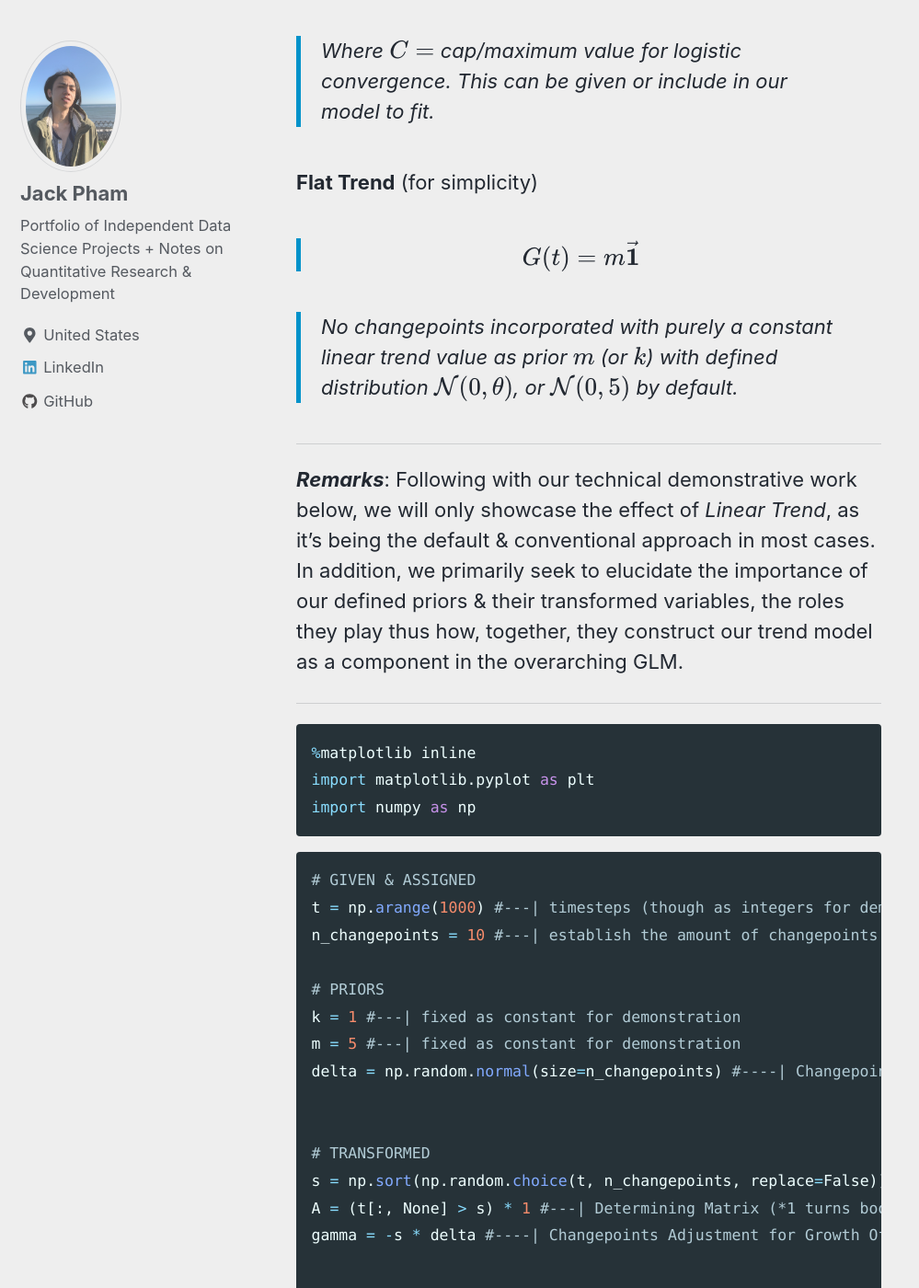
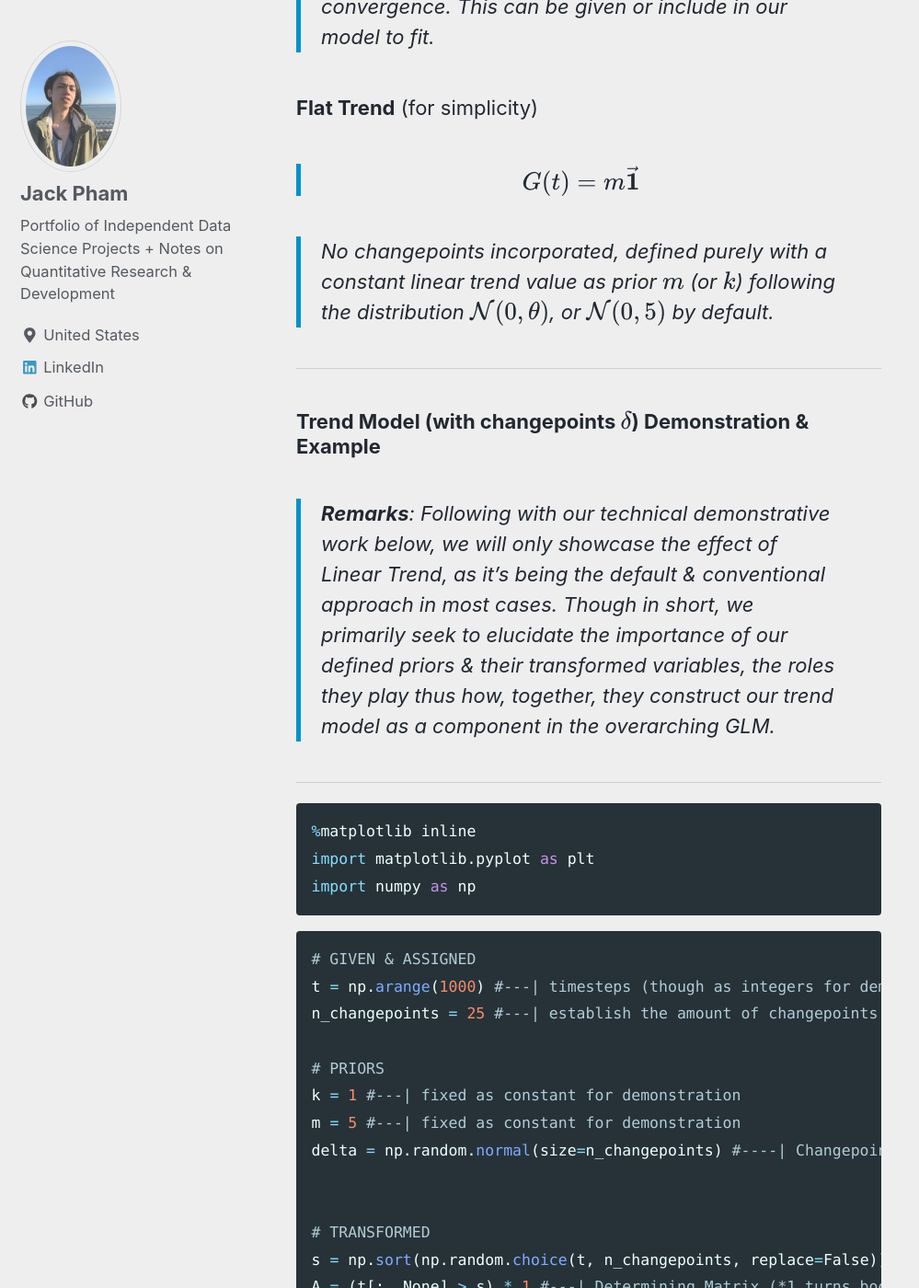
Before and after one commit to jp-quant/jp-quant.github.io, a Jekyll site: the page built from _posts/2020-09-18-fbprophet_bayesian_glm.md, in a window 1280 px wide and 1400 px high, scrolled down 12372 px. Shown: the whole window at 92% size, without its empty margins (0-999 px from the left). Built offline with Jekyll 4.4.1, drawn with Linux system fonts in a browser that asks for light colours; nearby versions of some CDN libraries; formulas are drawn with MathJax 3; some of the changed text lies outside the part shown.

Commit message:
new post 9-18-20

````diff
--- a/_posts/2020-09-18-fbprophet_bayesian_glm.md
+++ b/_posts/2020-09-18-fbprophet_bayesian_glm.md
@@ -123,20 +123,20 @@ Starting with the model's overarching formula:
 
 where, as **tensors**:
 
->$$\boldsymbol{Y}$$ = Observable to fit & predict (data of prediction target)
+- $$\boldsymbol{Y}$$ = Observable to fit & predict (data of prediction target)
 
-> $$\boldsymbol{G}$$ = Trend/Growth of $$\boldsymbol{Y}$$
+- $$\boldsymbol{G}$$ = Trend/Growth
 
-> $$\boldsymbol{S}_{m}$$ = Multiplicative Seasonal Components of $$\boldsymbol{Y}$$
+- $$\boldsymbol{S}_{m}$$ = Multiplicative Seasonal Components
 
-> $$\boldsymbol{S}_{a}$$ = Additive Seasonal Components of $$\boldsymbol{Y}$$
+- $$\boldsymbol{S}_{a}$$ = Additive Seasonal Components
 
-> $$\boldsymbol{\epsilon}$$ = Unknown Errors (set as  $$\sigma$$ of the observed by fbprophet) of $$\boldsymbol{Y}$$
+- $$\boldsymbol{\epsilon}$$ = Unknown Errors (set as $$\sigma$$ of the observed by fbprophet)
 
 ---
 ### Modeling Trend [$$\boldsymbol{G}(t)$$]
 ---
-Without worrying about their meanings at the moment, we first define **3 essential priors**:
+Without worrying about their meanings at the moment, we first define **3 essential priors** for our trend model:
 
 $$ k \sim \mathcal{N}(0,\theta)$$
 
@@ -178,13 +178,15 @@ work) of $$K$$ dimensional length
 
 > $$\boldsymbol{s} =\begin{bmatrix} s_1 & s_2  &\cdots  & s_n \end{bmatrix}$$
 
-> We then compute the matrix $$A$$ with dimension $$K$$ x $$N$$, with **boolean entries as binary integers** (1 = True, 0 = False), as:
+> We then compute the $$K$$ x $$N$$ matrix $$A$$, called the **Determining Matrix**, with **boolean entries as binaries** (1 = True, 0 = False):
 
 > $$A_t = \begin{bmatrix} t_{1} \geq s_1  & t_{1} \geq s_2  & \dots  & t_{1} \geq s_n \\ t_{2} \geq s_1  & t_{2} \geq s_2  & \dots  & t_{2} \geq s_n \\ \vdots & \vdots & \ddots & \vdots \\ t_{k} \geq s_1  & t_{k} \geq s_2 & \dots & t_{k} \geq s_n \end{bmatrix}$$
 
-> Lastly, from $$\delta$$ as the **changepoints adjustment** for the **growth rate**, we define a transformed variable $$\gamma$$ being the **changepoints adjustment** for the **growth offset**:
+> Lastly, from $$\delta$$ being the **changepoints adjustment for the growth rate**, we define a transformed variable:
 
 > $$\gamma = -s \delta$$
+
+> Where $$\gamma$$ being the **changepoints adjustment for the growth offset**.
 
 ---
 Now, with all the defined components to model our $$\boldsymbol{G}(t)$$, we proceed on using them to calculate **3 types of trends**:
@@ -200,12 +202,13 @@ Now, with all the defined components to model our $$\boldsymbol{G}(t)$$, we proc
 **Flat Trend** (for simplicity)
 > $$G(t) = m \vec{\boldsymbol{1}}$$
 
-> No changepoints incorporated with purely a constant linear trend value as prior $$m$$ (or $$k$$) with defined distribution $$\mathcal{N}(0,\theta)$$, or $$\mathcal{N}(0,5)$$ by default.
+> No changepoints incorporated, defined purely with a constant linear trend value as prior $$m$$ (or $$k$$) following the distribution $$\mathcal{N}(0,\theta)$$, or $$\mathcal{N}(0,5)$$ by default.
 
 ---
-***Remarks***:
-Following with our technical demonstrative work below, we will only showcase the effect of *Linear Trend*, as it's being the default & conventional approach in most cases.
-In addition, we primarily seek to elucidate the importance of our defined priors & their transformed variables, the roles they play thus how, together, they construct our trend model as a component in the overarching GLM.
+
+### Trend Model (with changepoints $$\delta$$) Demonstration & Example
+
+> **Remarks**: Following with our technical demonstrative work below, we will only showcase the effect of *Linear Trend*, as it's being the default & conventional approach in most cases. Though in short, we primarily seek to elucidate the importance of our defined priors & their transformed variables, the roles they play thus how, together, they construct our trend model as a component in the overarching GLM.
 
 ---
 
@@ -218,7 +221,7 @@ import numpy as np
 ```python
 # GIVEN & ASSIGNED
 t = np.arange(1000) #---| timesteps (though as integers for demonstration, this is scaled between (0,1) while fitting in fbprophet)
-n_changepoints = 10 #---| establish the amount of changepoints in our timesteps
+n_changepoints = 25 #---| establish the amount of changepoints in our timesteps
 
 # PRIORS
 k = 1 #---| fixed as constant for demonstration
@@ -254,4 +257,6 @@ for t, f in zip(['Trend = Growth Rate + Growth Offset','Growth Rate', 'Growth Of
 
 <img src="https://jp-quant.github.io/images/glm_bayesian/demo_1.png">
 
+Notice how the full Trend as an addition of Growth Rate & Offsets is basically a piece-wise regression of such pair of components, where the defined $$N$$ amount of changepoints (n_changepoints) resulted in our $$\delta$$ dictating the multiplicative magnitude of our two terms at those $$N$$ specific changepoints in numeric timesteps $$\boldsymbol{t}$$.
+
 [MORE IN PROGRESS AS OF 9-18-2020]
````
Also changed, not shown: other parts of _posts/2020-09-18-fbprophet_bayesian_glm.md (+1 -1 lines).
